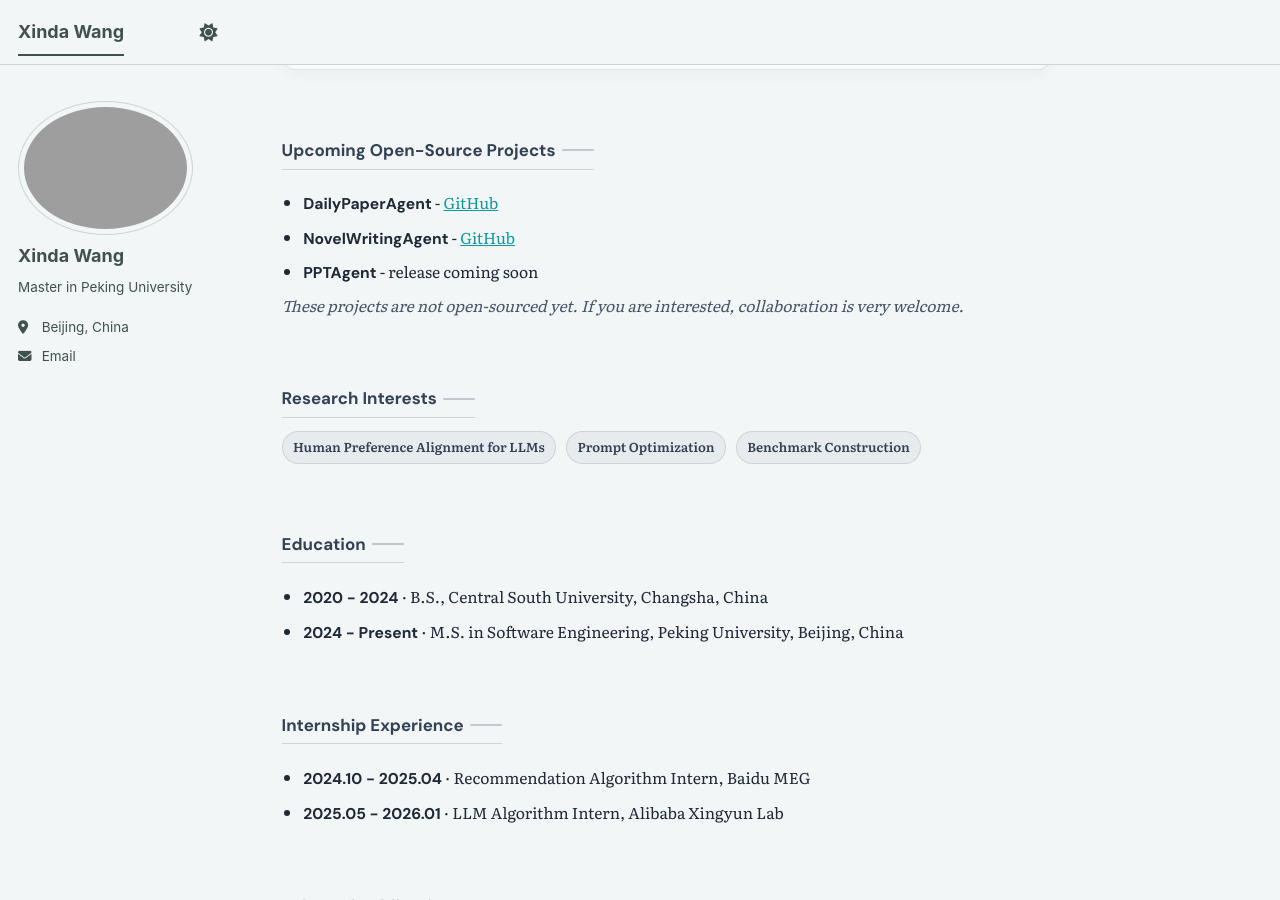
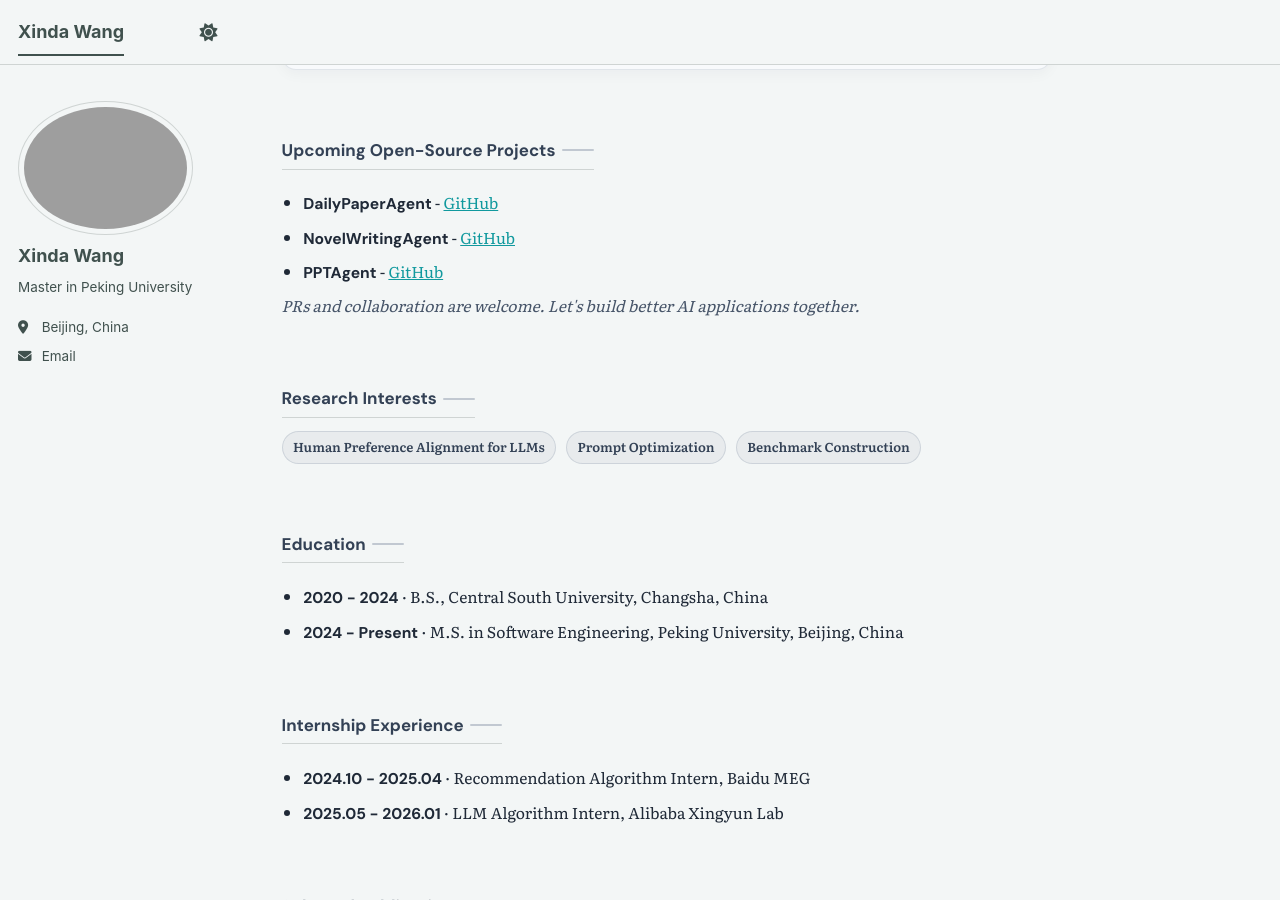
Before and after one commit to xindaaW/xindaaW.github.io, a Jekyll site: the page built from _pages/about.md, in a window 1280 px wide and 900 px high, scrolled down 393 px. Built offline with Jekyll 4.4.1, drawn with Linux system fonts in a browser that asks for light colours; a script bundle is joined from its source files by our own code; library files that are not in the unit come from our copies.

Commit message:
add PPTAgent open-source link and update collaboration note

```diff
--- a/_pages/about.md
+++ b/_pages/about.md
@@ -26,10 +26,10 @@ redirect_from:
   <ul class="home-list">
     <li><strong>DailyPaperAgent</strong> - <a href="https://github.com/xindaaW/DailyPaperAgent" target="_blank" rel="noopener">GitHub</a></li>
     <li><strong>NovelWritingAgent</strong> - <a href="https://github.com/xindaaW/NovelWritingAgent" target="_blank" rel="noopener">GitHub</a></li>
-    <li><strong>PPTAgent</strong> - release coming soon</li>
+    <li><strong>PPTAgent</strong> - <a href="https://github.com/Morgensonne/EditDeck" target="_blank" rel="noopener">GitHub</a></li>
   </ul>
   <p class="home-note">
-    These projects are not open-sourced yet. If you are interested, collaboration is very welcome.
+    PRs and collaboration are welcome. Let's build better AI applications together.
   </p>
 </section>
 
```
